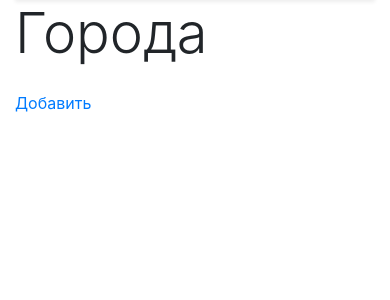
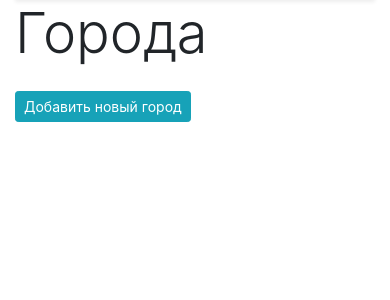
Before and after one commit to olegJF/travelling, a Django app: page /cities/ in a window 390 px wide. Shown: the part 57-357 px from the top of the page. Run offline with Django 3.2, Linux system fonts and the light colour scheme; data that the repository does not hold is empty; parts of the project's set-up code (start-up, migrations or seed data) failed here and were passed over; some libraries are stand-ins or nearby versions.

Commit message:
Добавил навигацию для редактирования, удаления и добавления записей

```diff
--- a/cities/templates/cities/home.html
+++ b/cities/templates/cities/home.html
@@ -5,27 +5,46 @@
     <h1 class="display-4">Города</h1>
     <div class="row">
         <div class='col-md-6'>
-            <table class='table table-striped'>
+            <table class="table table-striped">
             <tbody>
             {% for object in objects_list%}
                 <tr>
-                <td> <a href='{% url "city:detail" pk=object.id%}'> {{object.name}} </a> </td>
-                <td> <a href='{% url "city:update" pk=object.id%}'>
-                    <button type='button' class='btn btn-primary'>Редактировать
-                    </button></a>
+                <td>
+                    <a href='{% url "city:detail" pk=object.pk%}'>
+                        {{object.name}}
+                    </a>
                 </td>
-                <td> <a href='{% url "city:delete" pk=object.id%}'>
-                    <button type='button' class='btn btn-danger'> Удалить
-                    </button></a>
+                <td>
+                    <a href='{% url "city:update" pk=object.pk%}'>
+                        <button type="button" class="btn btn-primary btn-sm">
+                            Редактировать
+                        </button>
+                    </a>
+                </td>
+                <td>
+                    <a href='{% url "city:delete" pk=object.pk%}'>
+                        <button type="button" class="btn btn-danger btn-sm">
+                            Удалить
+                        </button>
+                    </a>
                 </td>
                 </tr>
+
             {% endfor %}
-             </tbody>
-             </table>
+        </tbody>
+        </table>
+        </div>
+    </div>
+    <div class="row">
+        <div class='col-md-6'>
+             <a href='{% url "city:add" %}'>
+                <button type="button" class="btn btn-info btn-sm">
+                    Добавить новый город
+                </button>
+            </a>
         </div>
     </div>
 
-<a href='{% url "city:add" %}'> Добавить </a>
 {% endblock%}
 <form action="" method="post"> {% csrf_token %}
  {{form.as_p}}
--- a/cities/views.py
+++ b/cities/views.py
@@ -1,6 +1,6 @@
 from django.shortcuts import render
 from django.views.generic.detail import DetailView
-from django.views.generic.edit import CreateView
+from django.views.generic.edit import CreateView, UpdateView, DeleteView
 from django.urls import reverse_lazy
 from .models import City
 from .forms import CityForm
@@ -40,6 +40,7 @@ class CityUpdateView(UpdateView):
 
 class CityDeleteView(DeleteView):
     model = City
+    # template_name = 'cities/delete.html'
     success_url = reverse_lazy('city:home')
 
     def get(self, request, *args, **kwargs):
```
Also changed, not shown: cities/templates/cities/delete.html (added, +16 -0 lines).
